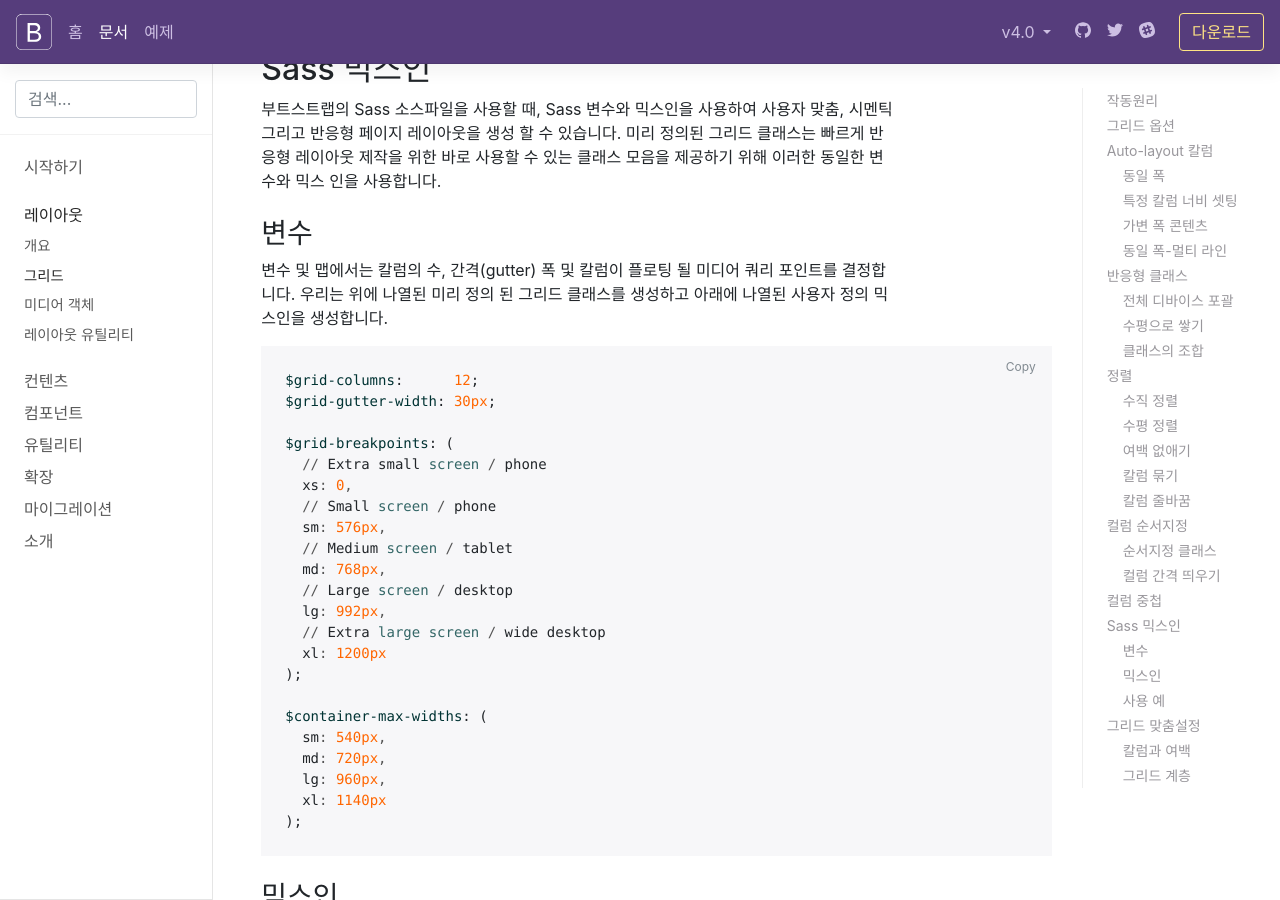
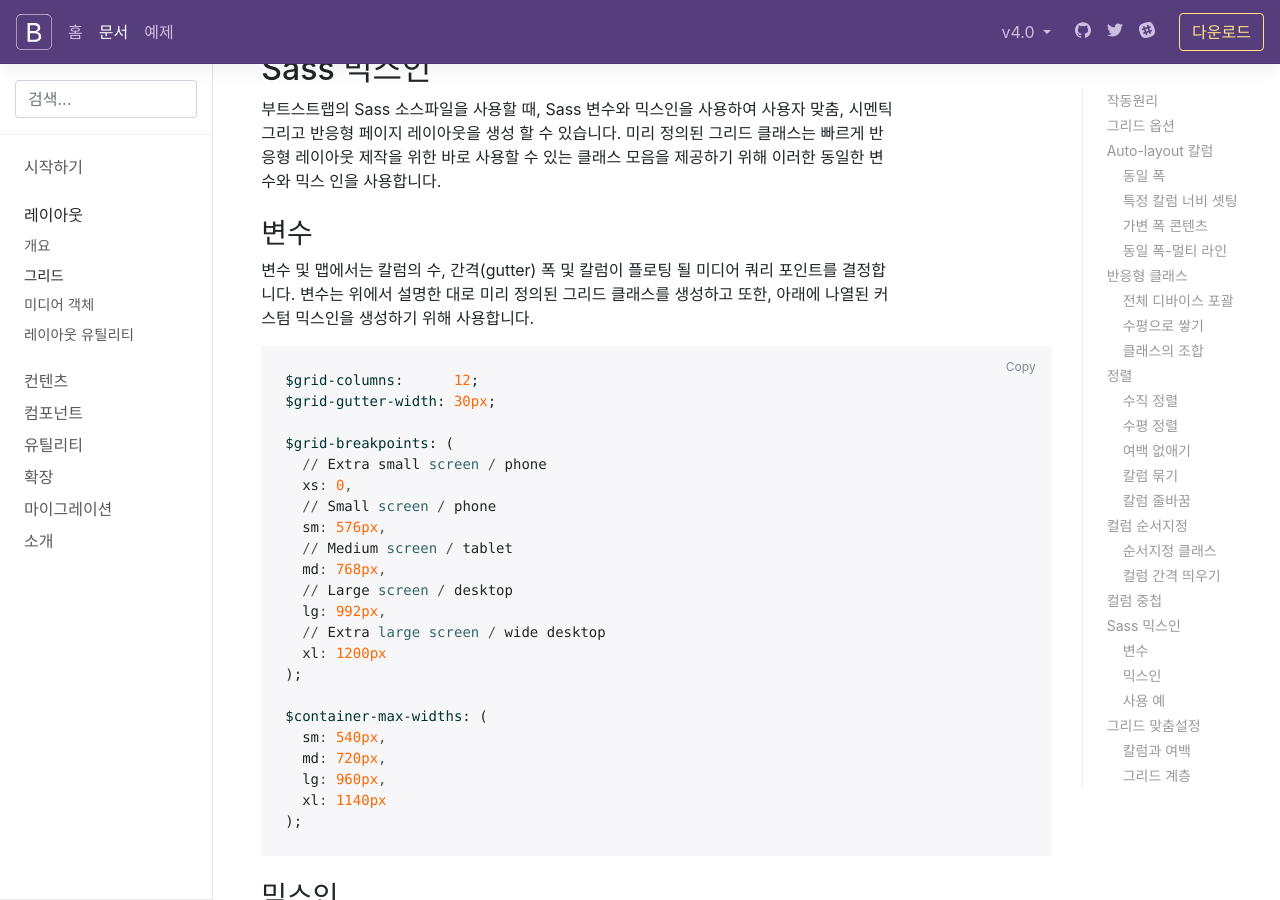
Before and after one commit to kimsQ/bs4-translation, a Jekyll site: the page built from docs/4.0/layout/grid.md, in a window 1280 px wide and 900 px high, scrolled down 18185 px. Built offline with Jekyll 4.4.1, drawn with Linux system fonts in a browser that asks for light colours; nearby versions of some CDN libraries; library files that are not in the unit come from our copies; comment, search, counter and statistics services are not loaded; the table of contents is made by our own code.

Commit message:
update docs

```diff
--- a/docs/4.0/layout/grid.md
+++ b/docs/4.0/layout/grid.md
@@ -654,7 +654,7 @@ flexbox에서 새로운 라인으로 컬럼을 줄바꿈하는 것은 약간의
 
 ### 변수
 
-변수 및 맵에서는 칼럼의 수, 간격(gutter) 폭 및 칼럼이 플로팅 될 미디어 쿼리 포인트를 결정합니다. 우리는 위에 나열된 미리 정의 된 그리드 클래스를 생성하고 아래에 나열된 사용자 정의 믹스인을 생성합니다.
+변수 및 맵에서는 칼럼의 수, 간격(gutter) 폭 및 칼럼이 플로팅 될 미디어 쿼리 포인트를 결정합니다. 변수는 위에서 설명한 대로 미리 정의된 그리드 클래스를 생성하고 또한, 아래에 나열된 커스텀 믹스인을 생성하기 위해 사용합니다.
 
 {% highlight scss %}
 $grid-columns:      12;
```
